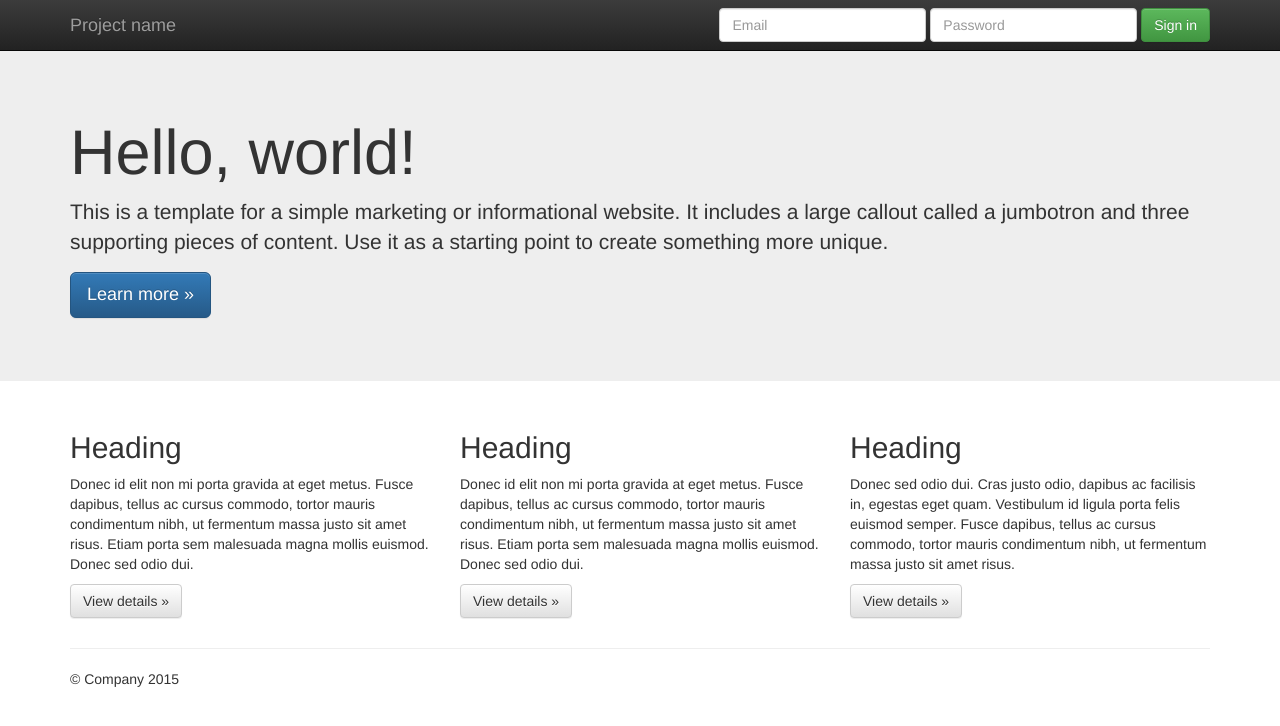
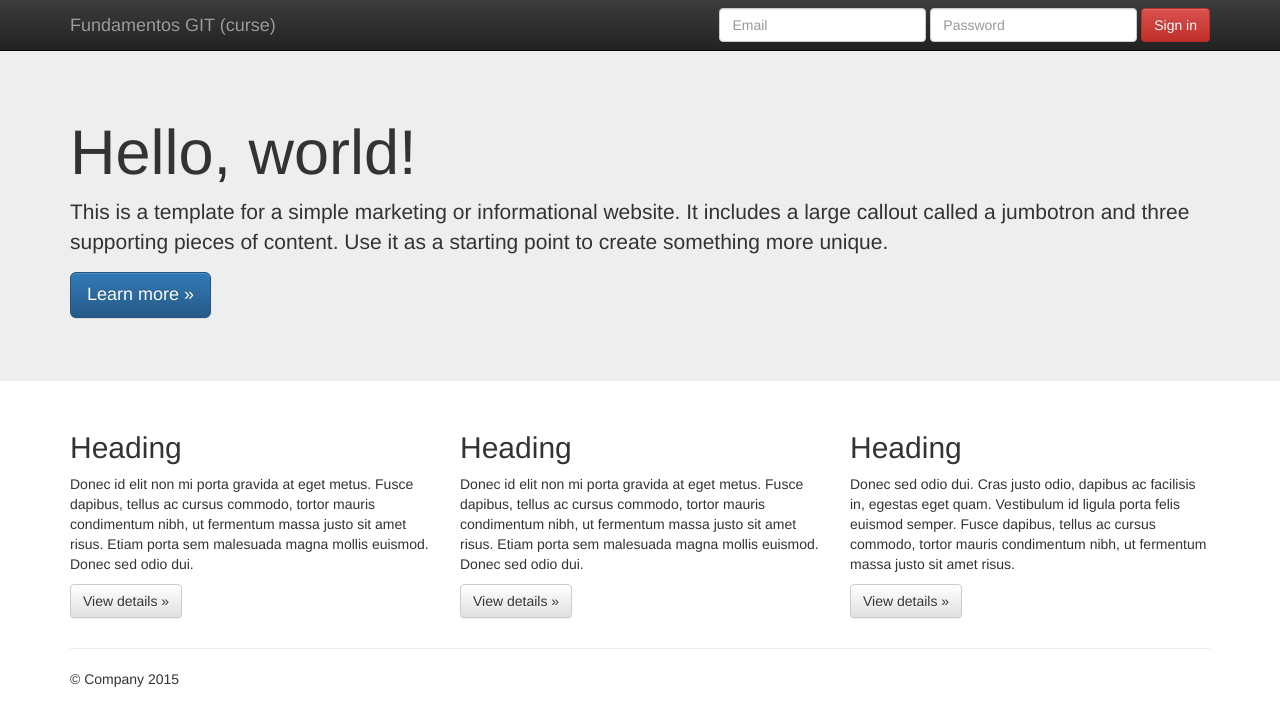
Before and after one commit to GmoRey2020/CursoGit-092024, a plain HTML site: page index.html in a window 1280 px wide. Drawn offline with nearby package versions, Linux system fonts and the light colour scheme.

Commit message:
Modificacion archivo INDEX.HTML y se sube mediante comando git commit -am

```diff
--- a/index.html
+++ b/index.html
@@ -36,7 +36,7 @@
             <span class="icon-bar"></span>
             <span class="icon-bar"></span>
           </button>
-          <a class="navbar-brand" href="#">Project name</a>
+          <a class="navbar-brand" href="#">Fundamentos GIT (curse)</a>
         </div>
         <div id="navbar" class="navbar-collapse collapse">
           <form class="navbar-form navbar-right" role="form">
@@ -46,7 +46,7 @@
             <div class="form-group">
               <input type="password" placeholder="Password" class="form-control">
             </div>
-            <button type="submit" class="btn btn-success">Sign in</button>
+            <button type="submit" class="btn btn-danger">Sign in</button>
           </form>
         </div><!--/.navbar-collapse -->
       </div>
```
